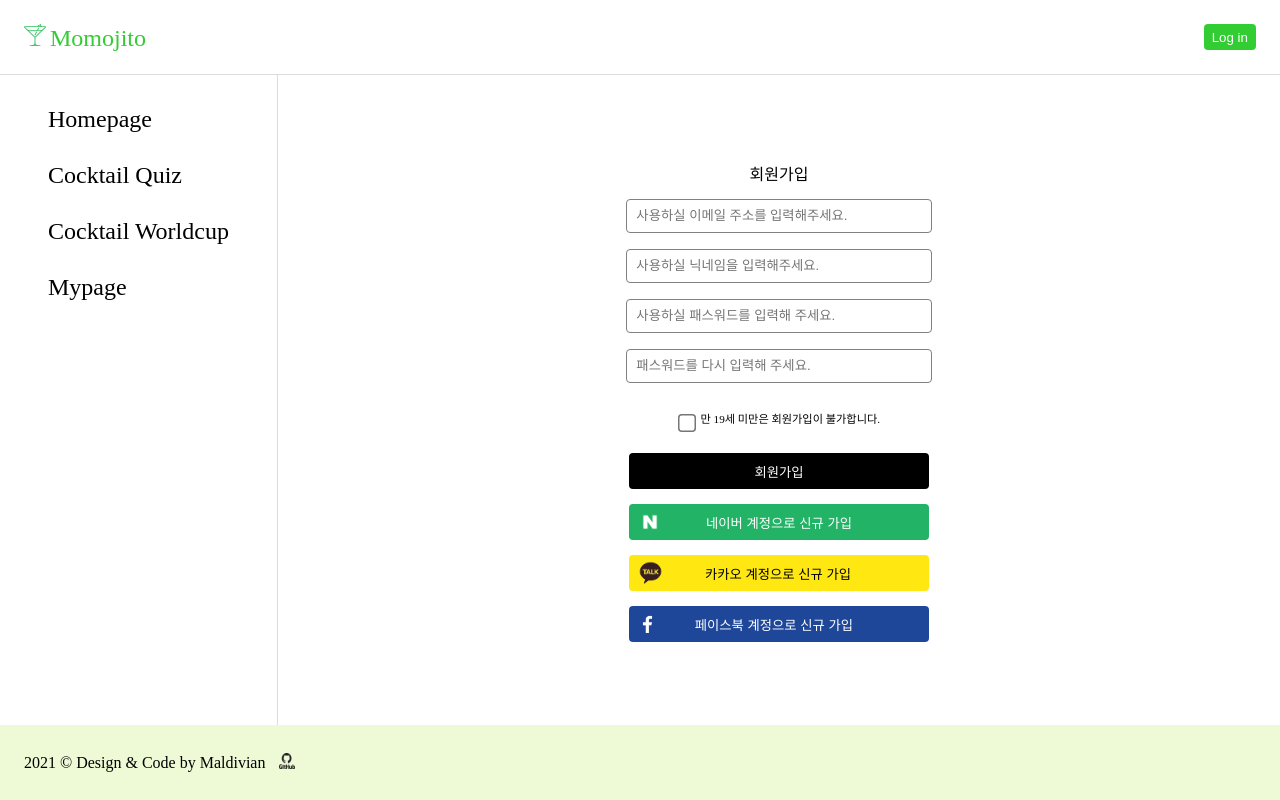
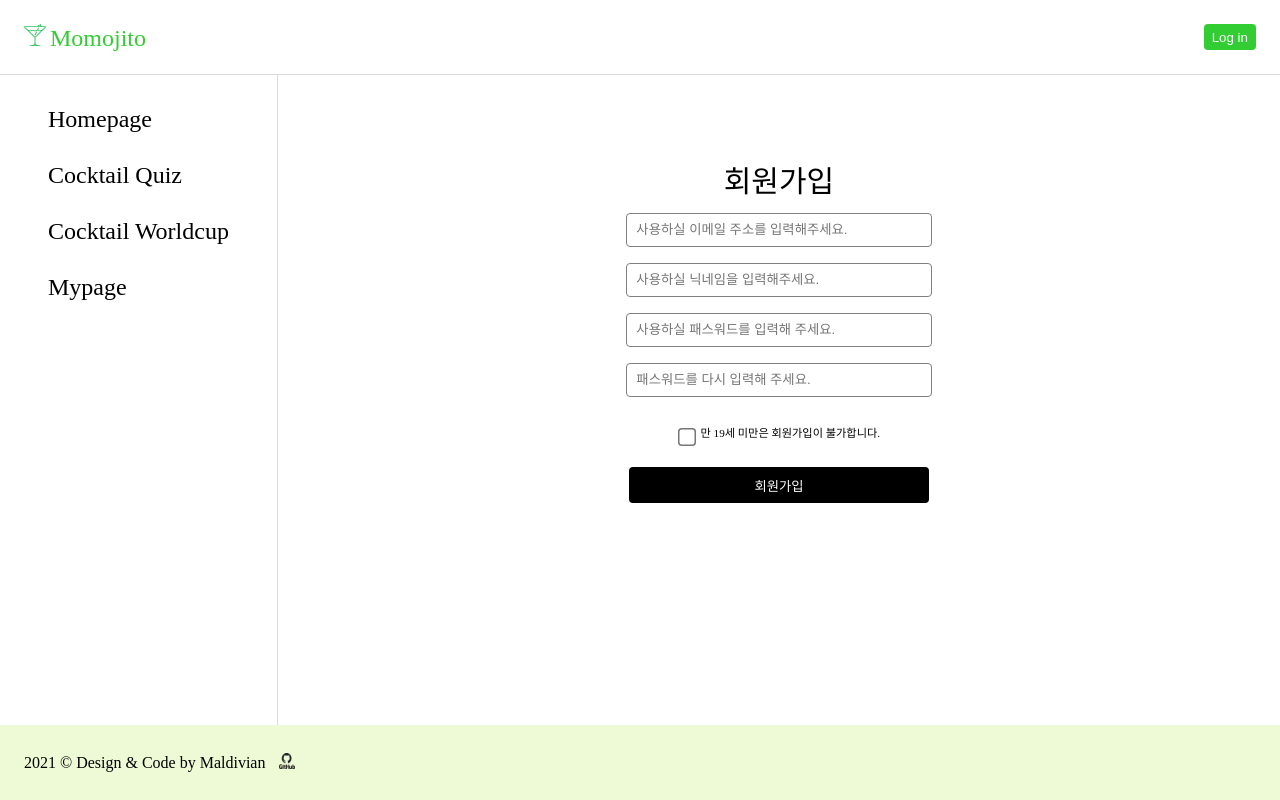
Before and after one commit to codestates/momojito_Client, a Next.js app: page /signup in a window 1280 px wide. Built offline with nearby package versions, Linux system fonts and the light colour scheme.

Commit message:
Fix changeinfo and Remove social login button

```diff
--- a/components/ChangeInfo.js
+++ b/components/ChangeInfo.js
@@ -260,7 +260,7 @@ export default function ChangeInfo() {
       return;
     }
     setMessage();
-    setMessage();
+    setNickname();
     setIsChangeNickname();
     setValidatePassword();
     setValidateNickname();
@@ -328,6 +328,7 @@ export default function ChangeInfo() {
   }
 
   function updateNickname() {
+    if (nickname) {
       axios
         .post(
           "https://server.momo-jito.com/mypage/nicknameChange",
@@ -359,6 +360,7 @@ export default function ChangeInfo() {
             openModal();
           }
         });
+    }
   }
 
   function updatePassword() {
--- a/pages/signup.js
+++ b/pages/signup.js
@@ -8,11 +8,12 @@ import HoverButton from "../components/HoverButton";
 import DefaultButton from "../components/DafaultButton";
 import NaverButton from "../components/NaverButton";
 import KakaoButton from "../components/KakaoButton";
-import FacebookButton from "../components/FacebookButton";
 
 const SignUpText = styled.div`
   text-align: center;
   margin-block-start: 30%;
+  font-size: 30px;
+  font-weight: 500;
 `;
 
 const InputText = styled.input`
@@ -215,10 +216,6 @@ export default function SignUp() {
     axios.post();
   }
 
-  function handleFacebook() {
-    axios.post();
-  }
-
   return (
     <PageUtils>
       <Outer>
@@ -279,24 +276,13 @@ export default function SignUp() {
             <h1>만 19세 미만은 회원가입이 불가합니다.</h1>
           </Checkbox>
 
-          <DefaultButton className="default" onClick={handleSignUp}>
+          <DefaultButton
+            onKeyDown={onKeyDown}
+            className="default"
+            onClick={handleSignUp}
+          >
             회원가입
           </DefaultButton>
-          <NaverButton className="naver" onClick={handleNaver}>
-            <img src="/naver.png" width="30px" alt=""></img>
-            네이버 계정으로 신규 가입
-            <div className="blank"></div>
-          </NaverButton>
-          <KakaoButton className="kakao" onClick={handleKakao}>
-            <img src="/kakao.png" width="25px" alt=""></img>
-            카카오 계정으로 신규 가입
-            <div className="blank"></div>
-          </KakaoButton>
-          <FacebookButton className="facebook" onClick={handleFacebook}>
-            <img src="/facebook.png" width="20px" alt=""></img>
-            페이스북 계정으로 신규 가입
-            <div className="blank"></div>
-          </FacebookButton>
         </Inner>
       </Outer>
     </PageUtils>
```
Also changed, not shown: pages/signin.js (+10 -8 lines). Lines whose indentation alone changed are shown as unchanged.
